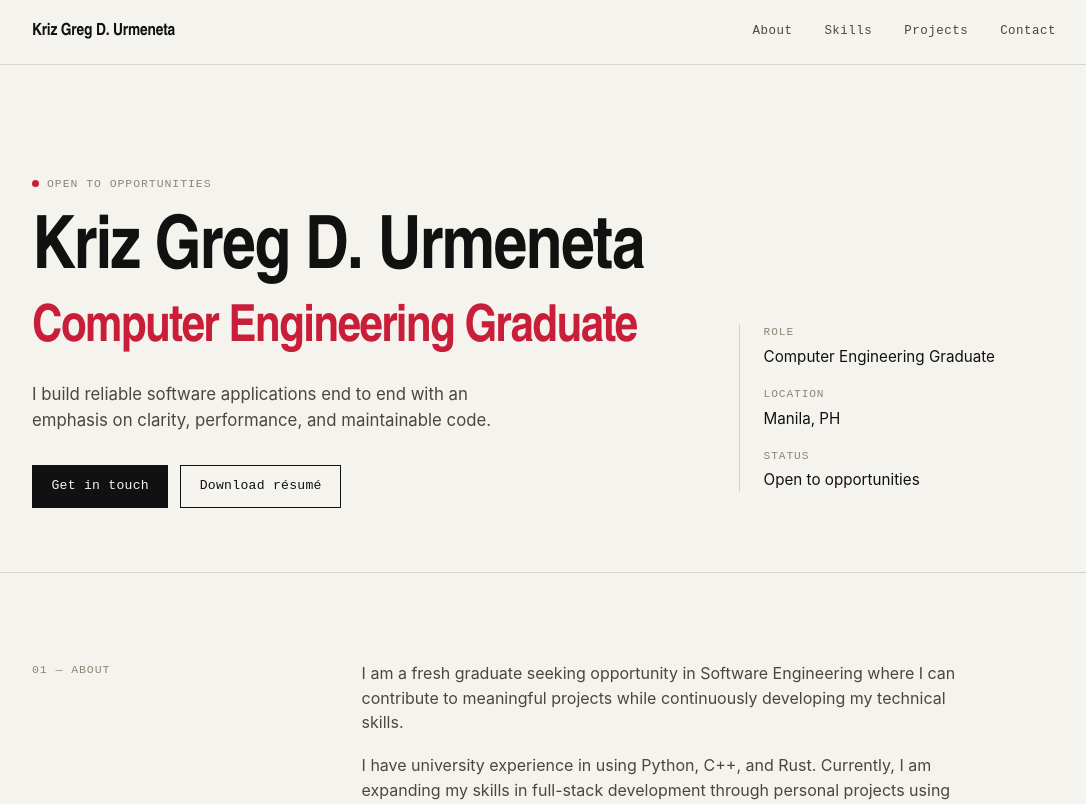
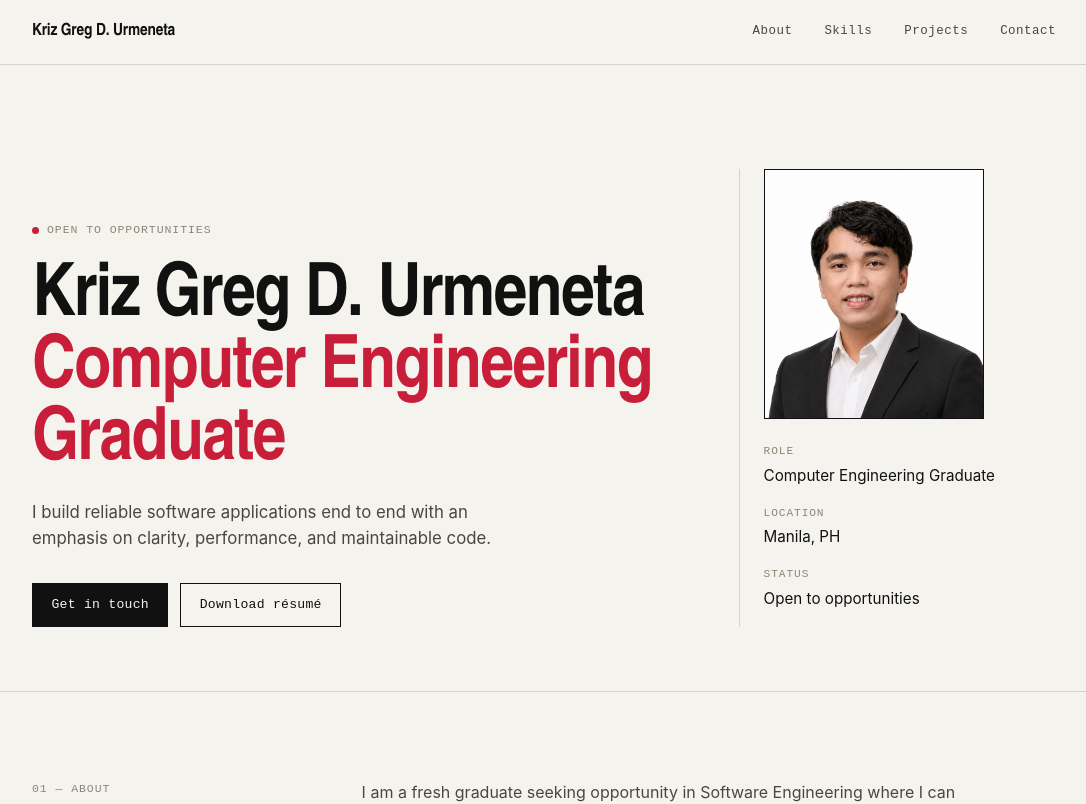
Before and after one commit to krazesu/Portfolio, a React (Vite) app: page / in a window 1280 px wide. Shown: the top 804 px of the page, without its empty margins (96-1182 px from the left). Built offline with nearby package versions, Linux system fonts and the light colour scheme.

Commit message:
Add profile picture on Hero component

```diff
--- a/src/components/Hero/Hero.css
+++ b/src/components/Hero/Hero.css
@@ -41,7 +41,6 @@
 }
 
 .hero h1 .accent {
-  font-size: clamp(2.6rem, 4vw, 4.6rem);
   color: var(--accent);
 }
 
@@ -52,12 +51,26 @@
   margin: 0;
 }
 
+.hero-card {
+  border-left: 1px solid var(--rule);
+  padding-left: 1.5rem;
+}
+
+.hero-photo {
+  display: block;
+  width: 100%;
+  max-width: 220px;
+  max-height: 250px;
+  aspect-ratio: 4 / 5;
+  object-fit: cover;
+  border: 1px solid var(--ink);
+  margin-bottom: 1.5rem;
+}
+
 .hero-facts {
   display: flex;
   flex-direction: column;
   gap: 1.1rem;
-  border-left: 1px solid var(--rule);
-  padding-left: 1.5rem;
 }
 
 .hero-fact dt {
--- a/src/components/Hero/Hero.tsx
+++ b/src/components/Hero/Hero.tsx
@@ -2,7 +2,10 @@ import type { ResumeData } from '../../types'
 import './Hero.css'
 
 interface Props {
-  data: Pick<ResumeData, 'name' | 'title' | 'location' | 'status' | 'summary' | 'resumeFileHref'>
+  data: Pick<
+    ResumeData,
+    'name' | 'title' | 'location' | 'status' | 'summary' | 'resumeFileHref' | 'profileImageSrc' | 'profileImageAlt'
+  >
 }
 
 export default function Hero({ data }: Props) {
@@ -30,6 +33,14 @@ export default function Hero({ data }: Props) {
           </div>
         </div>
 
+        <div className="hero-card">
+          <img
+            className="hero-photo"
+            src={data.profileImageSrc}
+            alt={data.profileImageAlt}
+            width={320}
+            height={400}
+          />
           <dl className="hero-facts">
             <div className="hero-fact">
               <dt>Role</dt>
@@ -45,6 +56,7 @@ export default function Hero({ data }: Props) {
             </div>
           </dl>
         </div>
+      </div>
     </section>
   )
 }
--- a/src/data/resume.ts
+++ b/src/data/resume.ts
@@ -13,6 +13,9 @@ export const resume: ResumeData = {
     { label: 'GitHub', value: 'github.com/krazesu', href: 'https://github.com/krazesu' },
     { label: 'LinkedIn', value: 'linkedin.com/in/kriz-greg-urmeneta', href: 'https://linkedin.com/in/kriz-greg-urmeneta' },
   ],
+
+  profileImageSrc: '/profile.png',
+  profileImageAlt: 'Portrait of Kriz Greg D. Urmeneta',
 
   resumeFileHref: '/KrizGreg_Urmeneta_Resume.pdf',
 
--- a/src/types/index.ts
+++ b/src/types/index.ts
@@ -33,6 +33,8 @@ export interface ResumeData {
   location: string
   summary: string
   status: string // e.g. "Open to opportunities"
+  profileImageSrc: string
+  profileImageAlt: string
   contact: ContactLink[]
   about: string[]
   education: EducationItem[]
```
Also changed, not shown: public/profile.png (added). Lines whose indentation alone changed are shown as unchanged.
